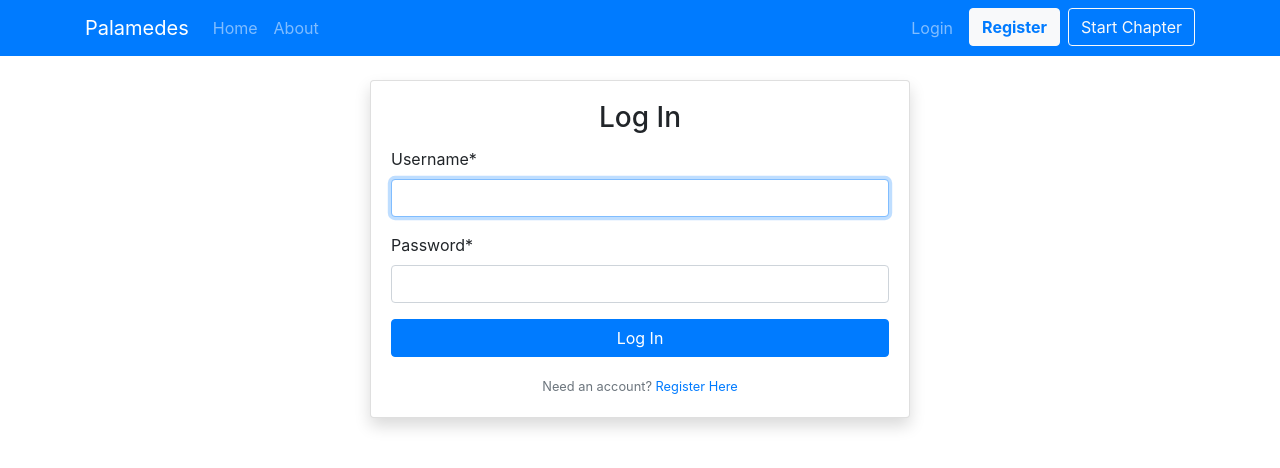
After one commit to dannguyen111/palamedes, a Django app: page /login/ in a window 1280 px wide. The commit adds this page. Shown: the top 468 px of the page. Run offline with Django 5.2, Linux system fonts and the light colour scheme; some libraries are stand-ins or nearby versions.

Commit message:
added user registration, log in, log out mechanism

```diff
--- a/palamedes/homepage/templates/homepage/base.html
+++ b/palamedes/homepage/templates/homepage/base.html
@@ -25,18 +25,33 @@
             </button>
             <div class="collapse navbar-collapse" id="navbarNav">
                 <ul class="navbar-nav mr-auto">
+                    <li class="nav-item"><a class="nav-link" href="{% url 'home' %}">Home</a></li>
+                    <li class="nav-item"><a class="nav-link" href="{% url 'about' %}">About</a></li>
+                </ul>
+
+                <ul class="navbar-nav">
+                    {% if user.is_authenticated %}
                     <li class="nav-item">
-                        <a class="nav-link" href="{% url 'home' %}">Home</a>
+                        <span class="nav-link text-white">Hello, {{ user.username }}</span>
                     </li>
                     <li class="nav-item">
-                        <a class="nav-link" href="{% url 'about' %}">About</a>
+                        <form action="{% url 'logout' %}" method="post" class="form-inline">
+                            {% csrf_token %}
+                            <button type="submit" class="btn btn-link nav-link">Logout</button>
+                        </form>
                     </li>
-                </ul>
-                <ul class="navbar-nav">
+                    {% else %}
                     <li class="nav-item">
-                        <a class="btn btn-light text-primary font-weight-bold" href="{% url 'start_chapter' %}">Start
-                            Your Chapter</a>
+                        <a class="nav-link" href="{% url 'login' %}">Login</a>
                     </li>
+                    <li class="nav-item">
+                        <a class="btn btn-light text-primary font-weight-bold ml-2"
+                            href="{% url 'register' %}">Register</a>
+                    </li>
+                    <li class="nav-item">
+                        <a class="btn btn-outline-light ml-2" href="{% url 'start_chapter' %}">Start Chapter</a>
+                    </li>
+                    {% endif %}
                 </ul>
             </div>
         </div>
--- a/palamedes/palamedes/settings.py
+++ b/palamedes/palamedes/settings.py
@@ -140,3 +140,7 @@ EMAIL_PORT = 587
 EMAIL_USE_TLS = True
 EMAIL_HOST_USER = os.getenv('EMAIL_HOST_USER')
 EMAIL_HOST_PASSWORD = os.getenv('EMAIL_HOST_PASSWORD')
+
+# Redirect to home page after login (change 'home' to 'dashboard' later)
+LOGIN_REDIRECT_URL = 'home'
+LOGOUT_REDIRECT_URL = 'home'
--- a/palamedes/palamedes/urls.py
+++ b/palamedes/palamedes/urls.py
@@ -20,4 +20,5 @@ from django.urls import include, path
 urlpatterns = [
     path('admin/', admin.site.urls),
     path('', include('homepage.urls')),
+    path('', include('users.urls')),
 ]
--- a/palamedes/users/forms.py
+++ b/palamedes/users/forms.py
@@ -9,7 +9,7 @@ class CustomUserCreationForm(UserCreationForm):
 
     class Meta:
         model = CustomUser
-        fields = ('username', 'email', 'first_name', 'last_name', 'major', 'invite_code')
+        fields = ('username', 'email', 'first_name', 'last_name', 'major')
 
     def clean_invite_code(self):
         code = self.cleaned_data.get('invite_code')
--- /dev/null
+++ b/palamedes/users/templates/users/login.html
@@ -0,0 +1,22 @@
+{% extends "homepage/base.html" %}
+{% load crispy_forms_tags %}
+
+{% block content %}
+<div class="row justify-content-center">
+    <div class="col-md-6">
+        <div class="card shadow">
+            <div class="card-body">
+                <h3 class="card-title text-center">Log In</h3>
+                <form method="POST">
+                    {% csrf_token %}
+                    {{ form|crispy }}
+                    <button class="btn btn-primary btn-block mt-3" type="submit">Log In</button>
+                </form>
+                <div class="text-center mt-3">
+                    <small class="text-muted">Need an account? <a href="{% url 'register' %}">Register Here</a></small>
+                </div>
+            </div>
+        </div>
+    </div>
+</div>
+{% endblock %}
--- /dev/null
+++ b/palamedes/users/urls.py
@@ -0,0 +1,9 @@
+from django.urls import path
+from django.contrib.auth import views as auth_views
+from . import views as user_views
+
+urlpatterns = [
+    path('register/', user_views.register, name='register'),
+    path('login/', auth_views.LoginView.as_view(template_name='users/login.html'), name='login'),
+    path('logout/', auth_views.LogoutView.as_view(template_name='users/logout.html'), name='logout'),
+]
```
Also changed, not shown: palamedes/users/templates/users/logout.html (added, +9 -0 lines).
